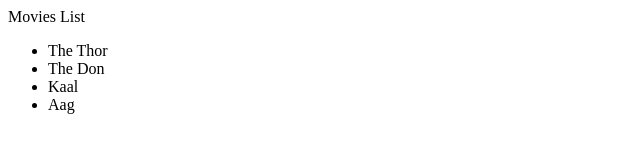
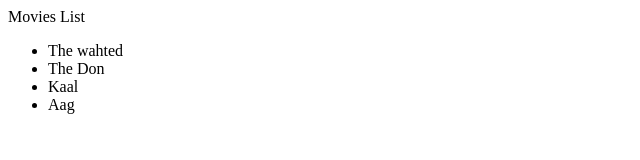
Before and after one commit to souravTT/git_practice, a plain HTML site: page index.html in a window 1280 px wide. Shown: the full height of the page, 0-640 px from the left. Drawn offline with Linux system fonts and the light colour scheme.

Commit message:
updated index.html

```diff
--- a/index.html
+++ b/index.html
@@ -8,7 +8,7 @@
   	    <ul>
 
   	    	<li>
-  	    		The Thor
+  	    		The wahted
   	    	</li>
   	    	<li>
    	    		The Don
```
